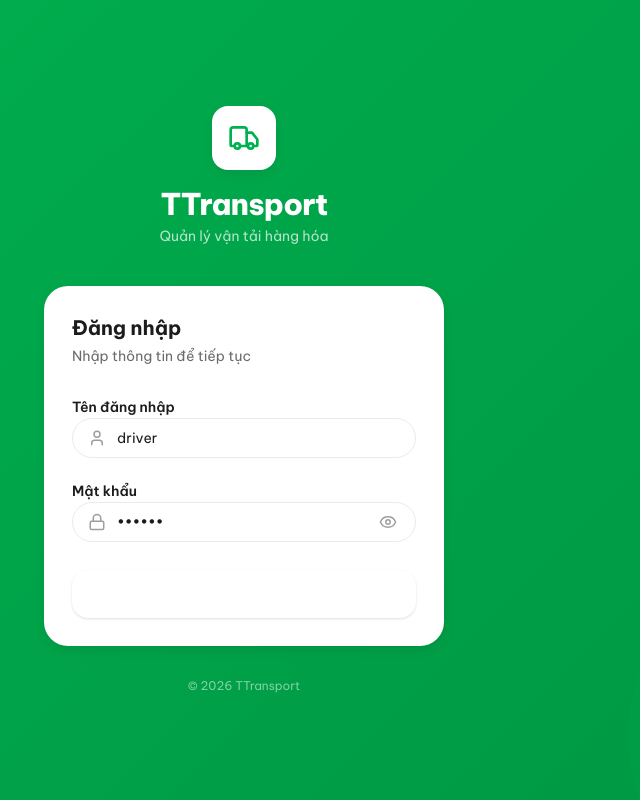
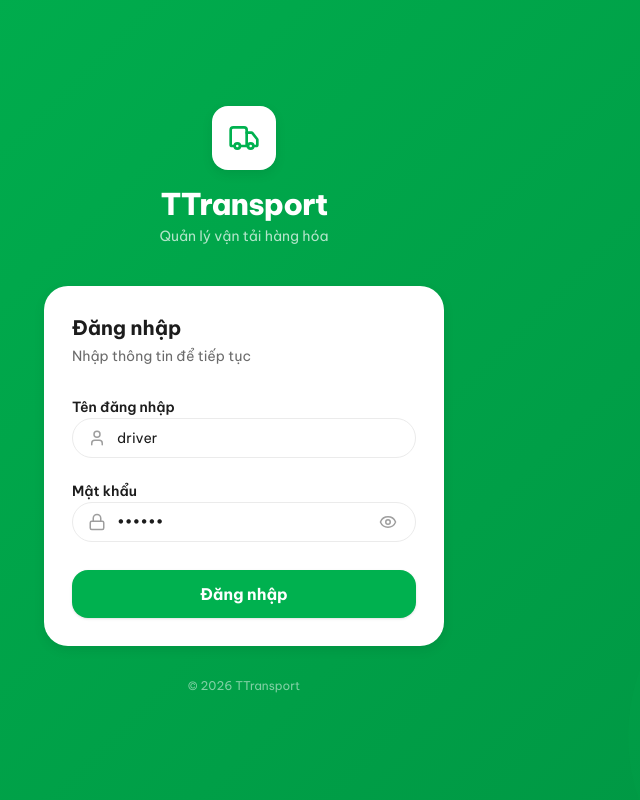
Before and after one commit to 4rankng/vantaiphucloc, a React (Vite) app in the folder frontend/: page / in a window 1280 px wide. Shown: the whole page, without its empty margins (396-1036 px from the left). Built offline with nearby package versions, Linux system fonts and the light colour scheme.

Commit message:
fix: login button Grab green (#00B14F) with white text

```diff
--- a/frontend/index.html
+++ b/frontend/index.html
@@ -5,8 +5,8 @@
     <link rel="icon" type="image/svg+xml" href="/favicon.svg" />
     <meta name="viewport" content="width=device-width, initial-scale=1.0, viewport-fit=cover, maximum-scale=1.0, user-scalable=no" />
     <meta name="theme-color" content="#0a1f33" />
-    <meta name="app-version" content="2026.04.22.02" />
-    <meta name="deployed-at" content="2026.04.22.02:32:00Z" />
+    <meta name="app-version" content="2026.04.22.03" />
+    <meta name="deployed-at" content="2026.04.22.03:32:00Z" />
     <link rel="preconnect" href="https://fonts.googleapis.com" />
     <link rel="preconnect" href="https://fonts.gstatic.com" crossorigin />
     <link href="https://fonts.googleapis.com/css2?family=Be+Vietnam+Pro:ital,wght@0,300;0,400;0,500;0,600;0,700;0,800;1,400&family=JetBrains+Mono:wght@400;500;600&display=swap" rel="stylesheet" />
--- a/frontend/package.json
+++ b/frontend/package.json
@@ -1,7 +1,7 @@
 {
   "name": "frontend",
   "private": true,
-  "version": "2026.04.22.02",
+  "version": "2026.04.22.03",
   "type": "module",
   "packageManager": "pnpm@10.33.0",
   "scripts": {
--- a/frontend/src/pages/Login.tsx
+++ b/frontend/src/pages/Login.tsx
@@ -133,6 +133,10 @@ export function Login() {
             <Button
               type="submit"
               className="w-full h-12 font-bold text-base rounded-2xl mt-2"
+              style={{
+                background: 'var(--theme-brand-primary)',
+                color: 'var(--theme-text-on-brand)',
+              }}
             >
               Đăng nhập
             </Button>
--- a/frontend/src/pages/driver/MoreMenu.tsx
+++ b/frontend/src/pages/driver/MoreMenu.tsx
@@ -53,7 +53,7 @@ export function MoreMenu() {
           </button>
         ))}
       </div>
-      <p className="text-center text-xs mt-6 pb-4" style={{ color: 'var(--theme-text-muted)' }}>v2026.04.22.02</p>
+      <p className="text-center text-xs mt-6 pb-4" style={{ color: 'var(--theme-text-muted)' }}>v2026.04.22.03</p>
     </div>
   )
 }
```
